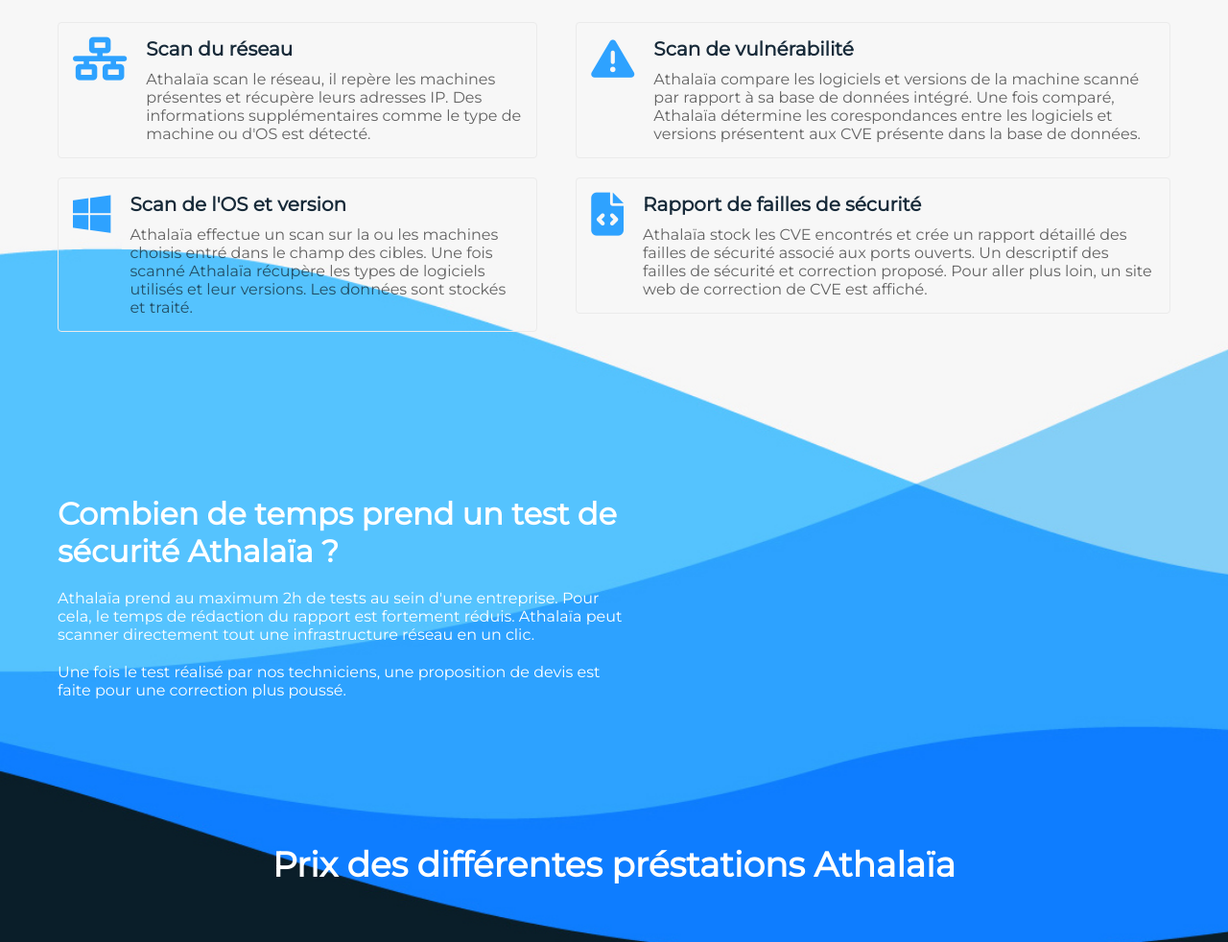
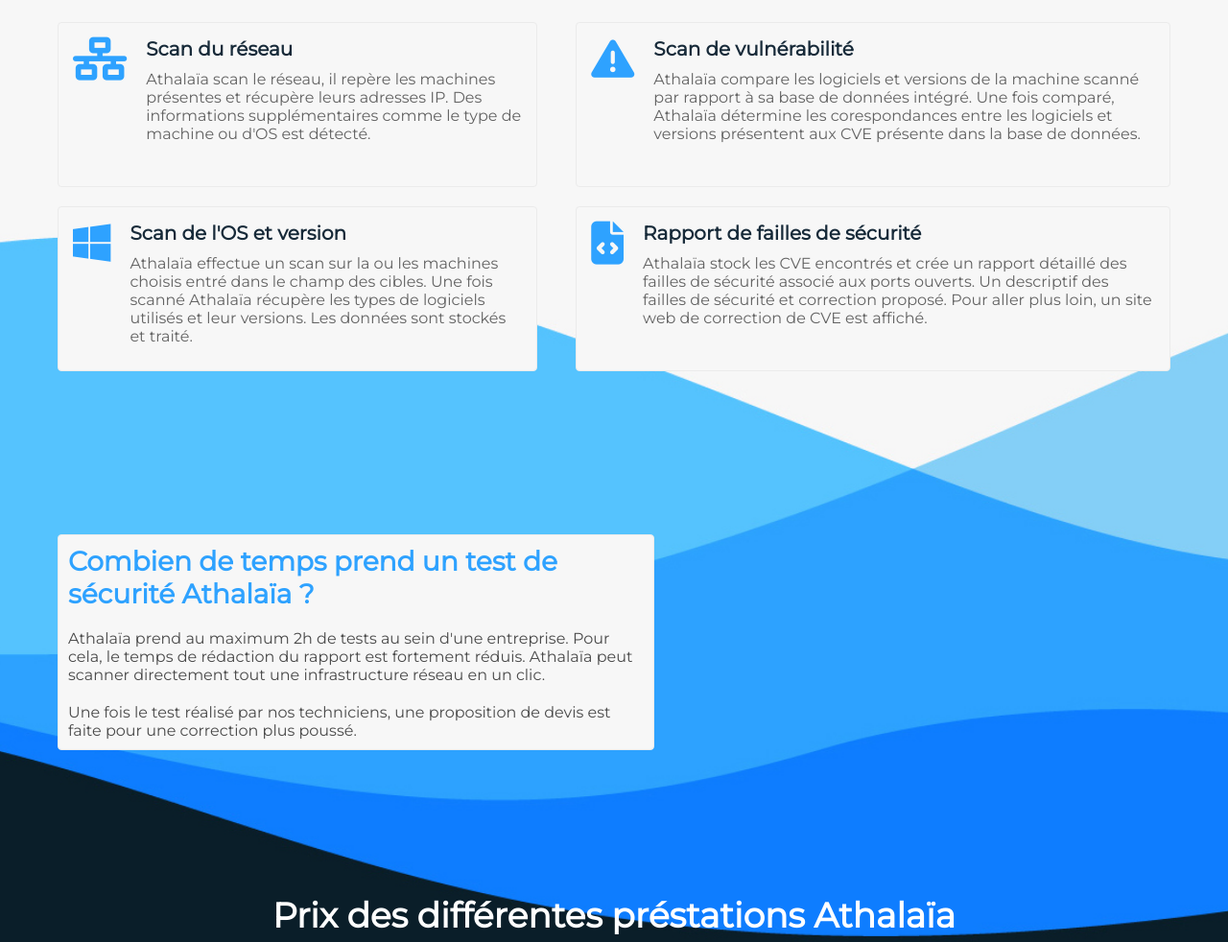
Before and after one commit to MateoDDB/athalaia-website, a plain HTML site: page index.html in a window 1280 px wide. Shown: the part 986-1968 px from the top of the page at 96% size. Drawn offline with Linux system fonts and the light colour scheme.

Commit message:
correction width

```diff
--- a/styles.css
+++ b/styles.css
@@ -6,7 +6,7 @@
 body {
   background-size: cover;
   background-position: top;
-  height: 3400px;
+  max-width: 1665px;
 }
 
 .wrapper {
@@ -101,7 +101,8 @@
   padding: 15px;
   border-radius: 4px;
   margin: 20px;
-  /*width: 500px;*/
+  background: #F7F7F7;
+  height: 140px;
 }
 
 .description-athalaia i {
@@ -130,15 +131,20 @@
 .enjeux-cyber {
   margin:150px 0 0 20px;
   width: 50%;
-  color: white;
+  background: #F7F7F7;
+  border-radius: 4px;
+  border: 1px solid #EBEBEB;
+  padding: 10px;
 }
 
 .enjeux-cyber h2 {
-  font-size: 32px;
+  font-size: 28px;
+  color: #2EA2FF;
 }
 
 .enjeux-cyber p {
   margin-top: 20px;
+  opacity: 0.7;
 }
 
 .pricing {
@@ -301,3 +307,10 @@
 .footer-copyright a:hover {
   opacity: 0.7;
 }
+
+@media screen and (max-width: 640px) {
+  .bloc {
+    display:block;
+    clear:both;
+  }
+}
```
